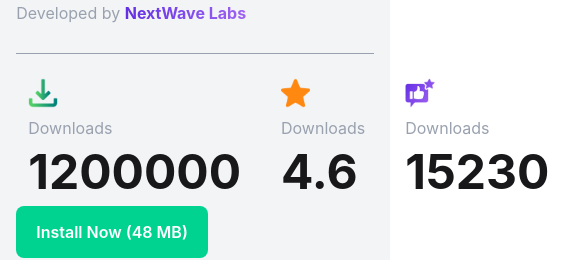
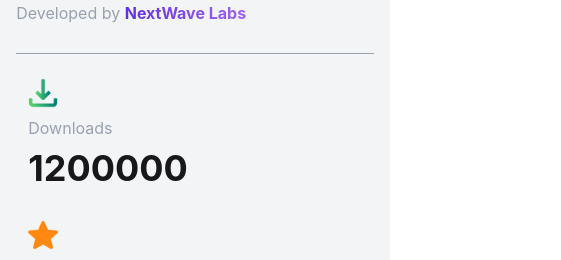
Before and after one commit to sagor0901/hero-app-service, a React (Vite) app: page /appDetails/1 in a window 390 px wide. Shown: the part 578-838 px from the top of the page, 561 px wide, since content can reach past the window. Built offline with nearby package versions, Linux system fonts and the light colour scheme.

Commit message:
uninstalled-function-done

```diff
--- a/src/Pages/AppDetails/AppDetails.jsx
+++ b/src/Pages/AppDetails/AppDetails.jsx
@@ -11,7 +11,7 @@
   const appId = parseInt(id);
   const data = useLoaderData();
   const singleApp = data.find((app) => app.id === appId);
-//   console.log(singleApp);
+  //   console.log(singleApp);
 
   const {
     title,
@@ -24,7 +24,7 @@
 
     description,
   } = singleApp;
-//   console.log(singleApp);
+  //   console.log(singleApp);
   const [installed, setInstalled] = useState(false);
   const handleInstall = (id) => {
     addToStoreDB(id);
@@ -38,7 +38,7 @@
 
   return (
     <div className="max-w-11/12 mx-auto my-10">
-      <div className="">
+      <div>
         <div className=" flex flex-col md:flex-row gap-10  ">
           <img className="h-[300px]" src={image} />
           <div className="w-full">
@@ -51,22 +51,26 @@
                 </span>
               </p>
             </div>
-            <div className="">
-              <div className="flex gap-4 justify-start  my-4">
-                <div className=" px-3 py-2 rounded-lg space-y-2 ">
+            <div>
+              <div className="flex flex-col md:flex-row gap-4 justify-start  my-4">
+                <div className=" px-3 py-2 rounded-lg space-y-2  ">
                   <img className="h-[30px]" src={download} alt="" />
                   <p className="text-gray-400">Downloads</p>
-                  <p className="font-bold text-5xl">{downloads}</p>
+                  <p className="font-bold text-4xl   lg:text-5xl">
+                    {downloads}
+                  </p>
                 </div>
                 <div className=" px-3 py-2 rounded-lg space-y-2">
                   <img className="h-[30px]" src={ratigImg} alt="" />
                   <p className="text-gray-400">Downloads</p>
-                  <p className="font-bold text-5xl">{ratingAvg}</p>
+                  <p className="font-bold text-4xl   lg:text-5xl">
+                    {ratingAvg}
+                  </p>
                 </div>
                 <div className=" px-3 py-2 rounded-lg space-y-2">
                   <img className="h-[30px]" src={reviewIcon} alt="" />
                   <p className="text-gray-400">Downloads</p>
-                  <p className="font-bold text-5xl">{reviews}</p>
+                  <p className="font-bold text-4xl   lg:text-5xl">{reviews}</p>
                 </div>
               </div>
 
--- a/src/Pages/Installation/Installation.jsx
+++ b/src/Pages/Installation/Installation.jsx
@@ -17,12 +17,14 @@
     console.log(convertedStoredApp);
     const myInstallList = data.filter(app=>convertedStoredApp.includes(app.id))
     setInstalledApps(myInstallList)
+ },[data])
 
+ const handleUninstall = id =>{
+    const remainingApps = installedApps.filter(app=>app.id !==id)
+    setInstalledApps(remainingApps)
+    localStorage.setItem('readList', JSON.stringify(remainingApps.map(app=> app.id)))
+ }
 
-
-
-
- },[data])
   return (
     <div className="max-w-11/12 mx-auto">
       <div className="text-center  my-14 space-y-2">
@@ -32,7 +34,7 @@
         </p>
       </div>
       <div className="flex justify-between items-center">
-        <h2>
+        <h2 className="text-2xl font-bold">
           <span>({installedApps.length})</span> Apps Found
         </h2>
 
@@ -56,7 +58,7 @@
       {/* install app  */}
         <div>
             {
-                installedApps.map(app=><InstalledCard key={app.id} app={app}></InstalledCard>)
+                installedApps.map(app=><InstalledCard handleUninstall={handleUninstall} key={app.id} app={app}></InstalledCard>)
             }
         </div>
     </div>
--- a/src/Pages/Installation/InstalledCard.jsx
+++ b/src/Pages/Installation/InstalledCard.jsx
@@ -1,23 +1,44 @@
 import React from "react";
 import { Link } from "react-router";
+import download from "../../assets/icon-downloads.png";
+import ratigImg from "../../assets/icon-ratings.png";
 
-const InstalledCard = ({ app }) => {
+const InstalledCard = ({ app,handleUninstall }) => {
   console.log(app);
 
-  const { image, title, companyName, size } = app;
+  const { image, title, companyName, size,ratingAvg,downloads,id } = app;
   return (
     <div className="my-3">
-        <div className="bg-white shadow-md p-2 rounded-lg ">
-            <div className="flex justify-between items-center">
-                <div className="flex">
-                <img className="h-[60px] rounded-lg" src={image} alt="" />
-                    <h4 className="font-semibold ml-1">{title}: {companyName} </h4>
-                </div>
-                <Link className="px-4 py-2 bg-[#00D390] text-white  rounded-lg">Uninstall</Link>
+      <div className="bg-white shadow-md p-2 rounded-lg ">
+        <div className="flex justify-between items-center">
+          <div className="flex ">
+            <img className="h-[60px] rounded-lg" src={image} alt="" />
+            <div className="ml-2">
+            <h4 className="font-semibold ">
+              {title}: {companyName}{" "}
+            </h4>
+              <div className="flex items-center gap-5">
+                <div className="flex gap-1">
+                <img className="h-[20px]" src={download} alt="" />
+                <p className="text-[#00D390]">{downloads}</p>
+              </div>
+                <div className="flex gap-1">
+                <img className="h-[20px]" src={ratigImg} alt="" />
+                <p className="text-[#FF8811]">{ratingAvg}</p>
+              </div>
+              <p className="text-gray-400" >{size}MB</p>
+              </div>
+
+
             </div>
+          </div>
+          <Link onClick={()=>handleUninstall(id)} className="px-4 py-2 bg-[#00D390] text-white  rounded-lg">
+            Uninstall
+          </Link>
         </div>
+      </div>
     </div>
-  )
+  );
 };
 
 export default InstalledCard;
```
